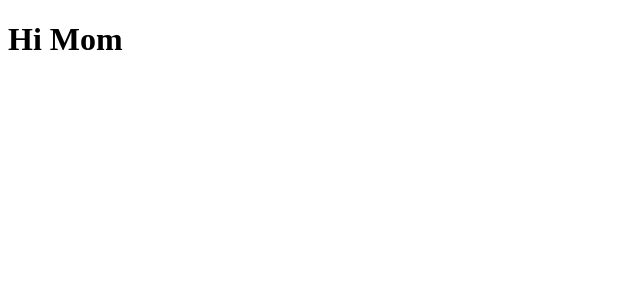
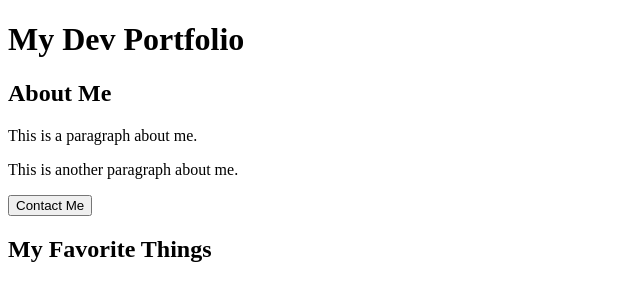
Before and after one commit to Coding-Curricula/js-dom-practice, a plain HTML site: page index.html in a window 1280 px wide. Shown: the whole page, without its empty margins (0-640 px from the left). Drawn offline with Linux system fonts and the light colour scheme.

Commit message:
create element and DOM traversal

```diff
--- a/index.html
+++ b/index.html
@@ -7,7 +7,16 @@
     <title>The DOM</title>
   </head>
   <body>
-    <h1>Hi Mom</h1>
+
+    <h2>About Me</h2>
+    <p id="first-paragraph">This is a paragraph about me.</p>
+    <p id="second-paragraph" class="class-second-paragraph">This is another paragraph about me.</p>
+    <div id="div"></div>
+    <button class="btn">Contact Me</button>
+
+    <h2>My Favorite Things</h2>
+
+
 
     <script src="./script.js"></script>
   </body>
--- a/script.js
+++ b/script.js
@@ -0,0 +1,24 @@
+// first element created
+const firstH1Element = document.createElement('h1')
+document.body.prepend(firstH1Element)
+firstH1Element.innerText = 'My Dev Portfolio'
+
+// DOM traversal
+const h2 = document.getElementsByTagName('h2')
+console.log('h2', h2) // collection
+console.log('h2[1]', h2[1]) // the actual element
+
+const p1 = document.getElementById('first-paragraph')
+console.log('first paragraph', p1)
+
+const button = document.getElementsByClassName("btn")
+console.log('button', button[0].innerText)
+
+const p2 = document.querySelector('#second-paragraph')
+console.log('second paragraph', p2)
+
+const p2Again = document.querySelector('.class-second-paragraph')
+console.log('second paragraph again', p2Again)
+
+const selectBtn = document.querySelector('.btn')
+console.log('select button', selectBtn)
```
